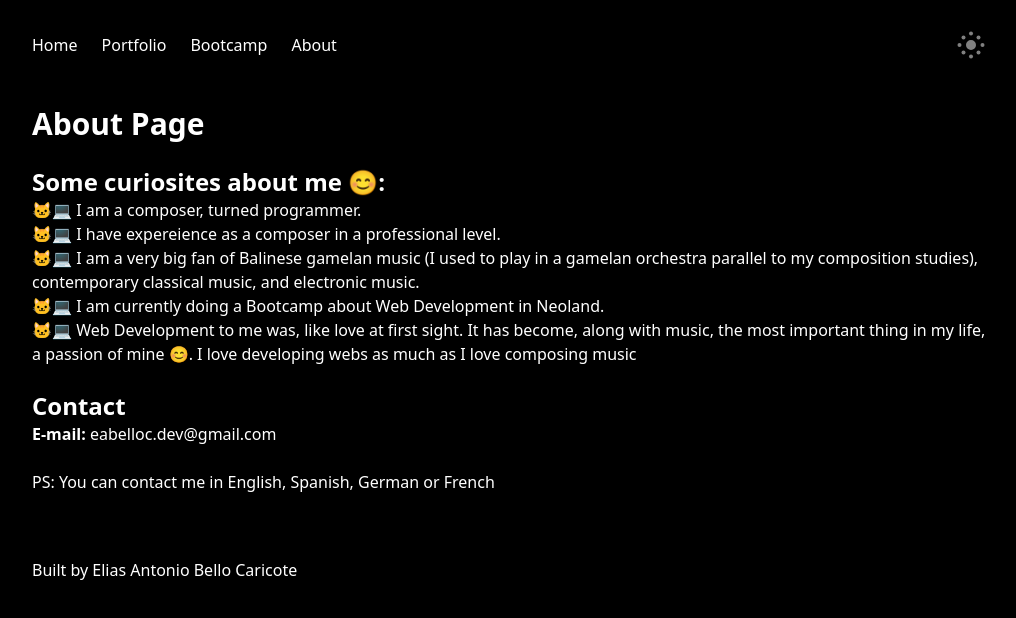
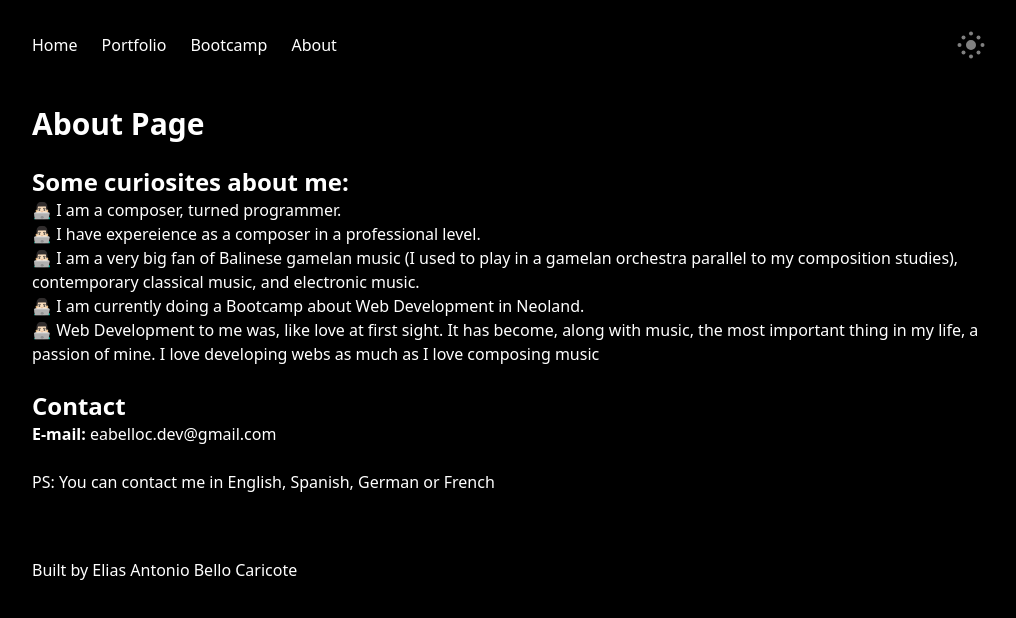
Before and after one commit to eabelloc/my-Portfolio, a Next.js app: page /about in a window 1280 px wide. Shown: the top 618 px of the page, without its empty margins (128-1144 px from the left). Built offline with nearby package versions, Linux system fonts and the light colour scheme; what @tailwindcss/typography would draw is missing.

Commit message:
More-small-changes

```diff
--- a/pages/about.jsx
+++ b/pages/about.jsx
@@ -9,13 +9,13 @@ export const About = () => {
       }}
     >
       <h1>About Page</h1>
-      <h2>Some curiosites about me 😊:</h2>
+      <h2>Some curiosites about me:</h2>
       <ul>
-        <li>🐱‍💻 I am a composer, turned programmer.</li>
-        <li>🐱‍💻 I have expereience as a composer in a professional level.</li>
-        <li>🐱‍💻 I am a very big fan of Balinese gamelan music (I used to play in a gamelan orchestra parallel to my composition studies), contemporary classical music, and electronic music.</li>
-        <li>🐱‍💻 I am currently doing a Bootcamp about Web Development in Neoland.</li>
-        <li>🐱‍💻 Web Development to me was, like love at first sight. It has become, along with music, the most important thing in my life, a passion of mine 😊. I love developing webs as much as I love composing music</li>
+        <li>👨🏻‍💻 I am a composer, turned programmer.</li>
+        <li>👨🏻‍💻 I have expereience as a composer in a professional level.</li>
+        <li>👨🏻‍💻 I am a very big fan of Balinese gamelan music (I used to play in a gamelan orchestra parallel to my composition studies), contemporary classical music, and electronic music.</li>
+        <li>👨🏻‍💻 I am currently doing a Bootcamp about Web Development in Neoland.</li>
+        <li>👨🏻‍💻 Web Development to me was, like love at first sight. It has become, along with music, the most important thing in my life, a passion of mine. I love developing webs as much as I love composing music</li>
       </ul>
       <br />
       <h2>Contact</h2>
```
